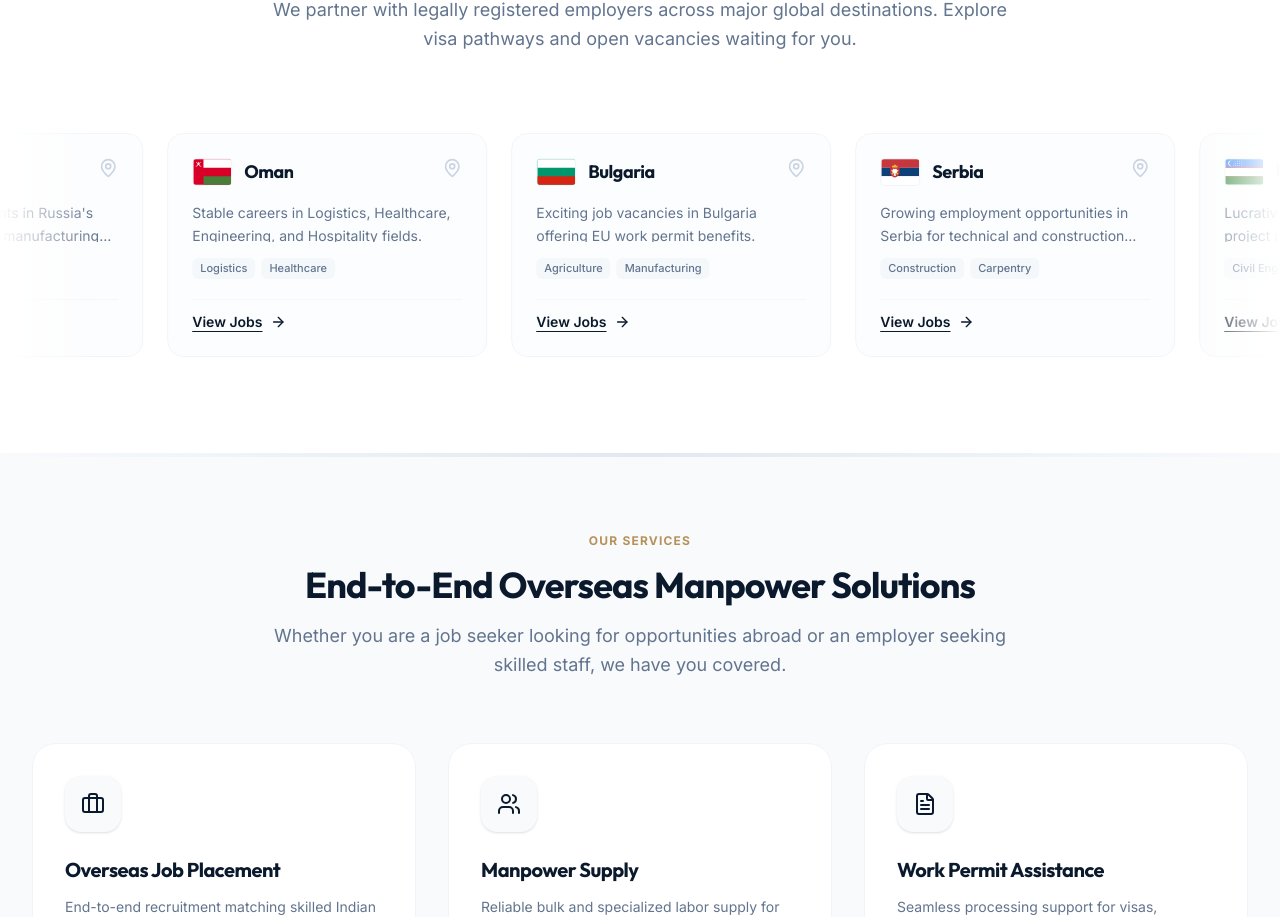
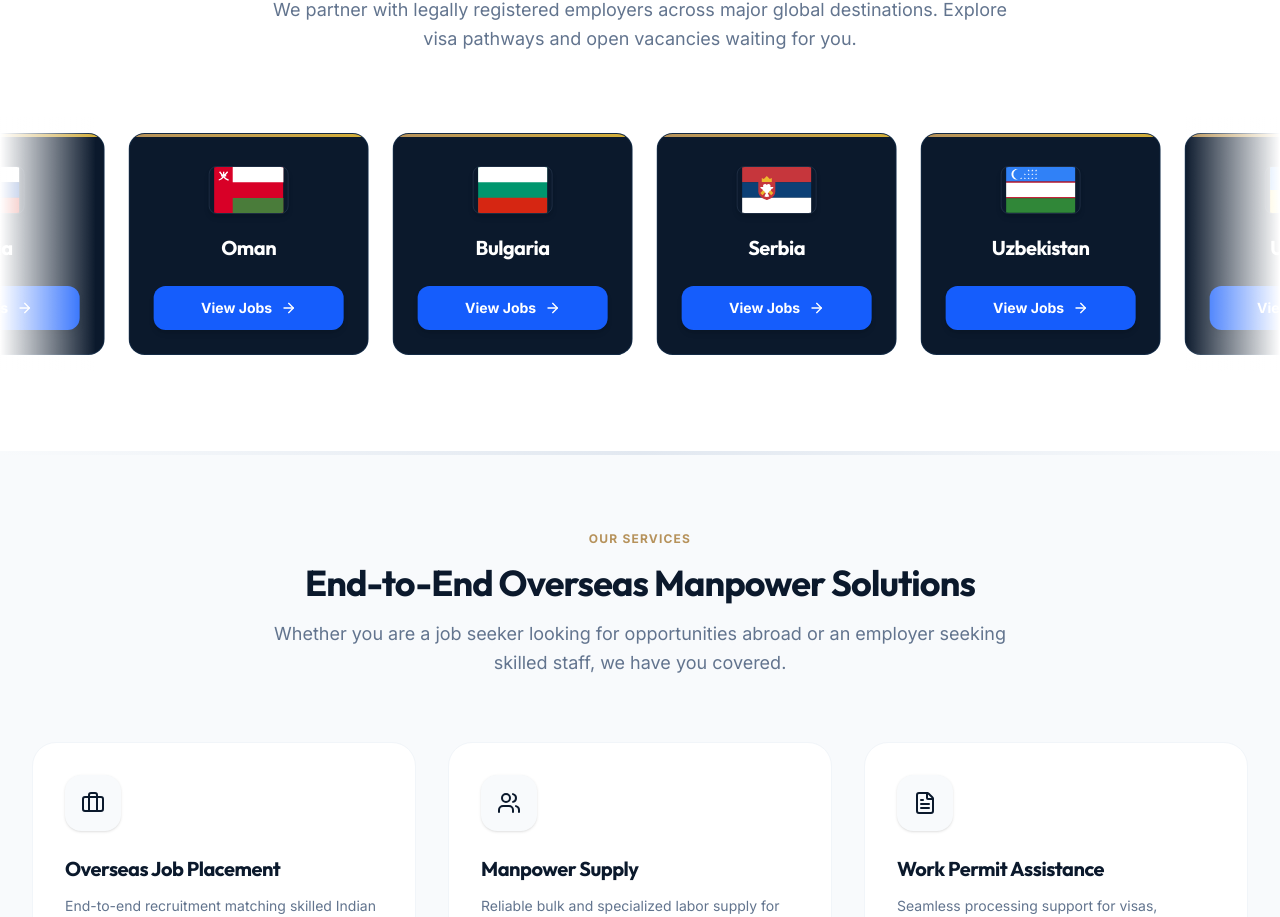
Before and after one commit to pragyyann/TrendyFortuneProduction, a Next.js app: page / in a window 1280 px wide. Shown: the part 1319-2236 px from the top of the page. Built offline with nearby package versions, Linux system fonts and the light colour scheme.

Commit message:
Refactor country flag marquee cards with premium Dark UI design and high-contrast View Jobs button

```diff
--- a/src/components/CountriesSection.tsx
+++ b/src/components/CountriesSection.tsx
@@ -1,6 +1,6 @@
 "use client";
 
-import { ArrowRight, MapPin } from "lucide-react";
+import { ArrowRight } from "lucide-react";
 import { CENTRAL_COUNTRIES, CountryData } from "@/data/countries";
 import * as Flags from "country-flag-icons/react/3x2";
 import { useTranslations } from "next-intl";
@@ -42,56 +42,35 @@ export function CountriesSection() {
             return (
               <div
                 key={`${country.slug}-${index}`}
-                className="group flex-shrink-0 w-[300px] md:w-[320px] p-6 rounded-2xl border border-slate-100 bg-[#f8fafc]/40 hover:bg-white hover-card relative overflow-hidden flex flex-col justify-between"
+                className="group flex-shrink-0 w-[220px] md:w-[240px] p-6 rounded-2xl bg-[#0B192C] border border-[#1E3E62]/45 hover:border-[#B6925B]/60 hover:shadow-[0_0_20px_rgba(182,146,91,0.25)] transition-all duration-300 relative overflow-hidden flex flex-col items-center justify-between cursor-default"
               >
-                {/* Highlight bar */}
-                <div className="absolute top-0 left-0 right-0 h-1 bg-transparent group-hover:bg-[#B6925B] transition-colors" />
+                {/* Gold Highlight top gradient bar */}
+                <div className="absolute top-0 left-0 right-0 h-[3px] bg-gradient-to-r from-[#B6925B] to-[#D4AF37]" />
 
-                <div>
-                  <div className="flex justify-between items-start mb-4">
-                    {/* Flag and Label */}
-                    <div className="flex items-center gap-3">
-                      <div className="w-10 h-7 rounded-sm overflow-hidden border border-slate-100 flex-shrink-0">
+                {/* Flag Container - noticeably larger */}
+                <div className="w-20 h-12 rounded-lg overflow-hidden border border-slate-700/50 shadow-md flex-shrink-0 mb-4 mt-2 transition-transform duration-300 group-hover:scale-105">
                   {FlagComponent ? (
                     <FlagComponent className="w-full h-full object-cover" title={`${country.name} Flag`} />
                   ) : (
-                          <div className="w-full h-full bg-slate-200" />
+                    <div className="w-full h-full bg-slate-800" />
                   )}
                 </div>
-                      <h3 className="font-display font-bold text-base md:text-lg text-[#0B192C] group-hover:text-[#B6925B] transition-colors truncate max-w-[130px]">
+
+                {/* Country Name - bold and prominent */}
+                <h3 className="font-display font-extrabold text-white text-lg md:text-xl text-center tracking-tight mb-6 mt-1 transition-colors duration-300 group-hover:text-[#B6925B] truncate w-full px-2">
                   {country.name}
                 </h3>
-                    </div>
-                    <div className="text-slate-300 group-hover:text-[#B6925B] transition-colors flex-shrink-0">
-                      <MapPin className="h-5 w-5" />
-                    </div>
-                  </div>
 
-                  <p className="text-sm text-slate-500 leading-relaxed mb-4 font-sans line-clamp-2 h-10 overflow-hidden">
-                    {country.description}
-                  </p>
-
-                  {/* Popular jobs tags/chips for aesthetic enhancement */}
-                  <div className="flex flex-wrap gap-1.5 mb-5">
-                    {country.popularJobs.slice(0, 2).map((job, idx) => (
-                      <span key={idx} className="text-[10px] md:text-[11px] text-slate-500 font-sans font-medium bg-slate-100/70 group-hover:bg-slate-50 px-2 py-0.5 rounded-md transition-colors">
-                        {job}
-                      </span>
-                    ))}
-                  </div>
-                </div>
-
-                <div className="pt-3 border-t border-slate-100/80 flex items-center justify-between">
+                {/* Strong View Jobs Filled Button */}
                 <a
                   href={country.jobsUrl}
                   target="_blank"
                   rel="noopener noreferrer"
-                    className="gap-2 font-semibold text-[#0B192C] hover:text-[#B6925B] transition-colors inline-flex items-center text-sm underline underline-offset-4 cursor-pointer"
+                  className="w-full h-11 min-h-[44px] flex items-center justify-center gap-2 rounded-xl bg-blue-600 hover:bg-blue-500 text-white font-bold text-sm transition-all duration-300 active:scale-[0.98] shadow-md hover:shadow-lg cursor-pointer"
                 >
-                    {t("viewJobs")}
-                    <ArrowRight className="h-4 w-4 group-hover:translate-x-1 transition-transform" />
+                  <span>{t("viewJobs")}</span>
+                  <ArrowRight className="h-4 w-4 transition-transform duration-300 group-hover:translate-x-1 flex-shrink-0" />
                 </a>
-                </div>
               </div>
             );
           })}
```
Lines whose indentation alone changed are shown as unchanged.
